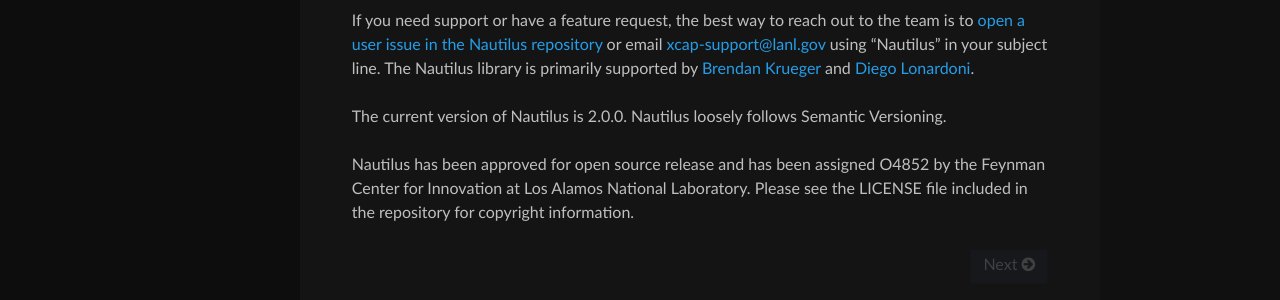
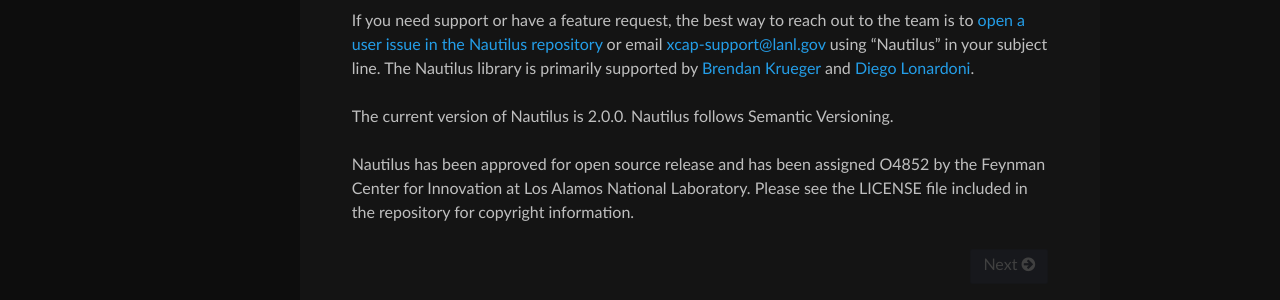
Before and after one commit to lanl/Nautilus, a Sphinx documentation site: the page built from doc/sphinx/index.rst, in a window 1280 px wide and 1165 px high. Shown: the part 751-1051 px from the top of the window. Built offline with Sphinx 7.4.7 and the Read the Docs theme 3.1.0, drawn with Linux system fonts in a browser that asks for light colours.

Commit message:
Improvements recommended by Diego.

```diff
--- a/doc/sphinx/index.rst
+++ b/doc/sphinx/index.rst
@@ -49,7 +49,7 @@
 .. _`Brendan Krueger`: bkkrueger@lanl.gov
 .. _`Diego Lonardoni`: lonardoni@lanl.gov
 
-The current version of Nautilus is 2.0.0.  Nautilus loosely follows Semantic Versioning.
+The current version of Nautilus is 2.0.0.  Nautilus follows Semantic Versioning.
 
 Nautilus has been approved for open source release and has been assigned O4852 by the Feynman
 Center for Innovation at Los Alamos National Laboratory.  Please see the LICENSE file included in
```
Also changed, not shown: CHANGELOG.md (+1 -0 lines).
